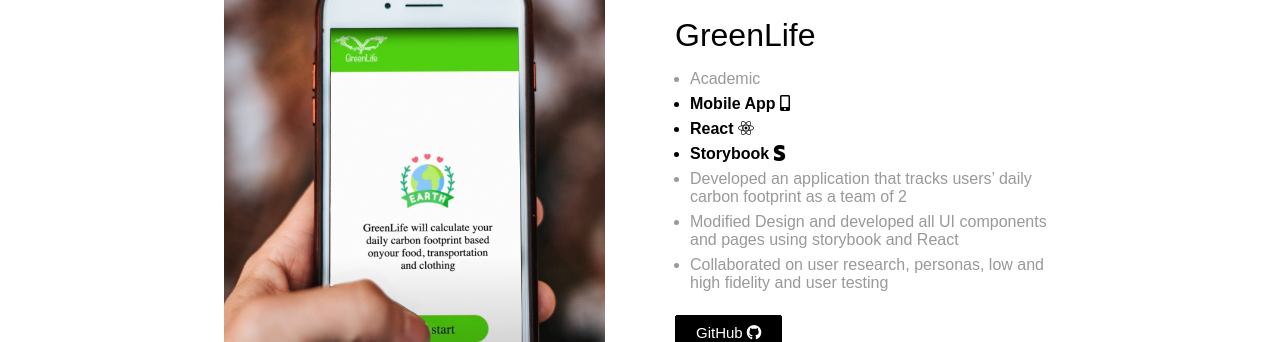
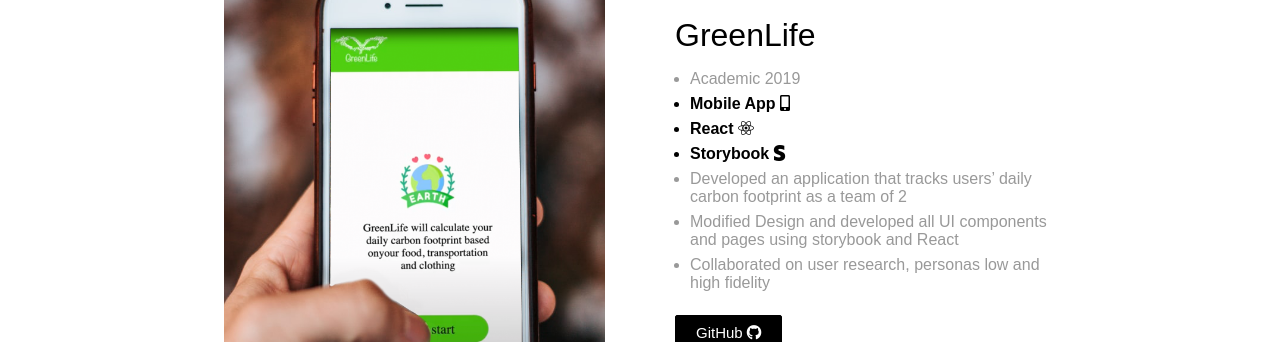
Before and after one commit to RinaHan/Portfolio-2024-Version, a React (Create React App) app: page /greenLife in a window 1280 px wide. Shown: the part 312-654 px from the top of the page. Built offline with nearby package versions, Linux system fonts and the light colour scheme.

Commit message:
add more info to the project description

```diff
--- a/src/pages/GreenLife.js
+++ b/src/pages/GreenLife.js
@@ -7,13 +7,13 @@
       <ProjectDesc
         src='images/mobile2.png'
         title='GreenLife'
-        subtitle='Academic'
+        subtitle='Academic 2019'
         sort='Mobile App'
         sortIcon={<i className='fas fa-mobile-alt' />}
         exp1='Developed an application that tracks users’ daily carbon footprint as a team of 2'
         exp2='Modified Design and developed all UI components and pages using storybook and React'
-        exp3='Collaborated on user research, personas, low and high fidelity and user testing'
-        exp4=''
+        exp3='Collaborated on user research, personas low and high fidelity'
+        exp4='User testing completed'
         tool1='React'
         toolIcon1={<i className='fab fa-react'></i>}
         tool2='Storybook'
--- a/src/pages/Linkt.js
+++ b/src/pages/Linkt.js
@@ -7,12 +7,12 @@
       <ProjectDesc
         src='images/mobile3.png'
         title='Linkt'
-        subtitle='Academic'
+        subtitle='Academic 2020'
         sort='Mobile App'
         exp1='Created a dating Web App using Storybook and React as a team of 4'
         exp2='Developed User Settings, Recommended Match, Match Profile pages and assisted in Profile Set Up and Questionnaire pages'
-        exp3='Collaborated on high fidelity, prototype, UX/UI design and user testing'
-        exp4=''
+        exp3='Collaborated on high fidelity, prototype and UX/UI design'
+        exp4='User testing completed'
         tool1='React'
         toolIcon1={<i className='fab fa-react'></i>}
         tool2='Storybook'
--- a/src/pages/Volunteers.js
+++ b/src/pages/Volunteers.js
@@ -12,13 +12,13 @@
       <ProjectDesc
         src='images/tablet1.png'
         title='Volunteers'
-        subtitle='Academic'
+        subtitle='Academic 2020'
         sort='Web App'
         sortIcon={<i className='fas fa-desktop' />}
         exp1='Developed volunteer’s web app'
         exp2='Created a secure login system to prevent SQL injection using sessions'
         exp3='Allowed logged-in users to manage stored data, and visually showed it'
-        exp4=''
+        // exp4='User testing completed'
         tool1='PHP'
         toolIcon1={<i className='fab fa-php'></i>}
         tool2='MySQL'
--- a/src/pages/Walk.js
+++ b/src/pages/Walk.js
@@ -7,7 +7,7 @@
       <ProjectDesc
           src='images/mobile1.png'
           title='Walk'
-          subtitle='Academic'
+          subtitle='Academic 2021'
           sort='Mobile App'
           sortIcon={<i className='fas fa-mobile-alt'></i>}
           exp1='Created a dog walking volunteer application for the community'
```
